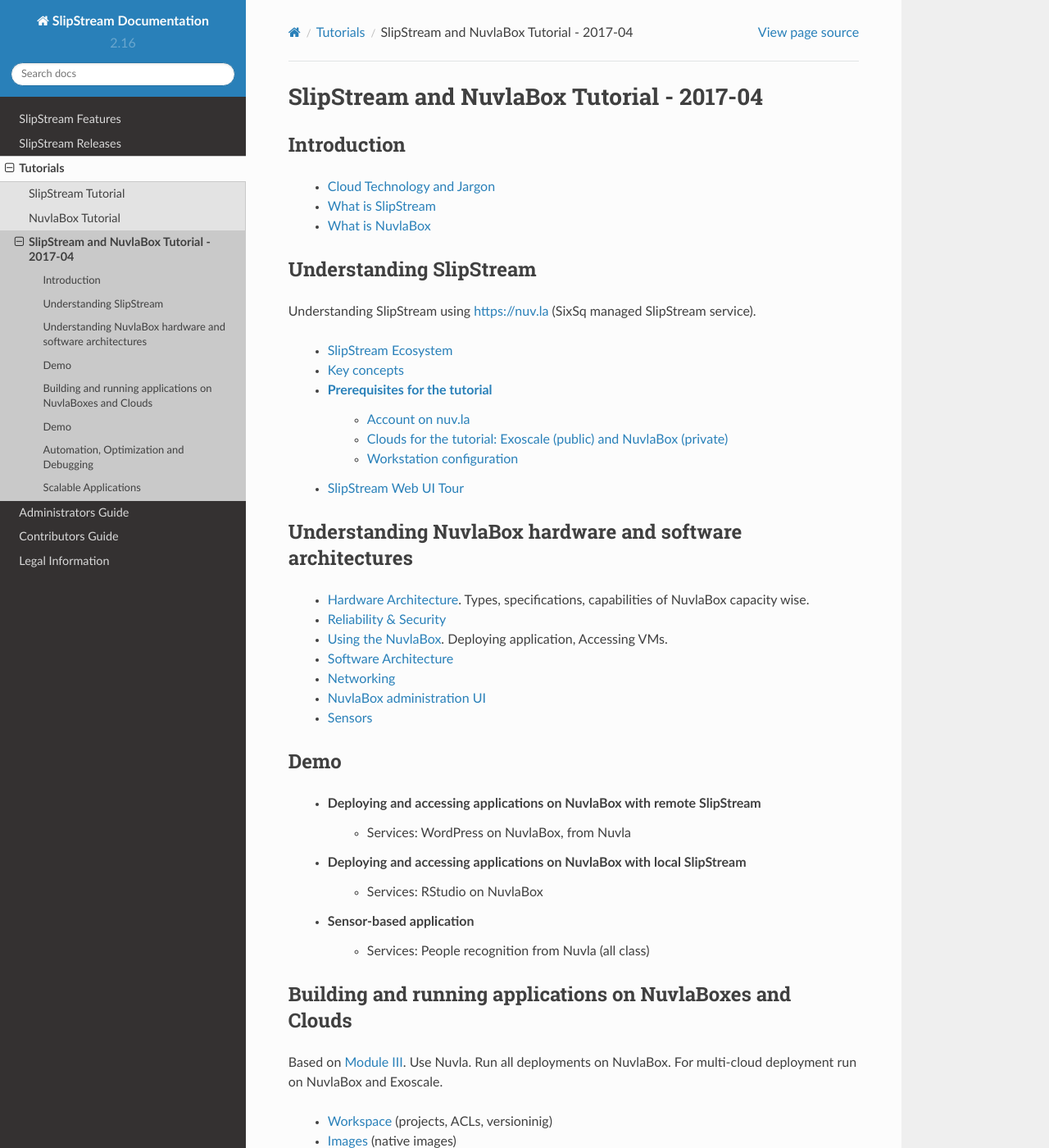
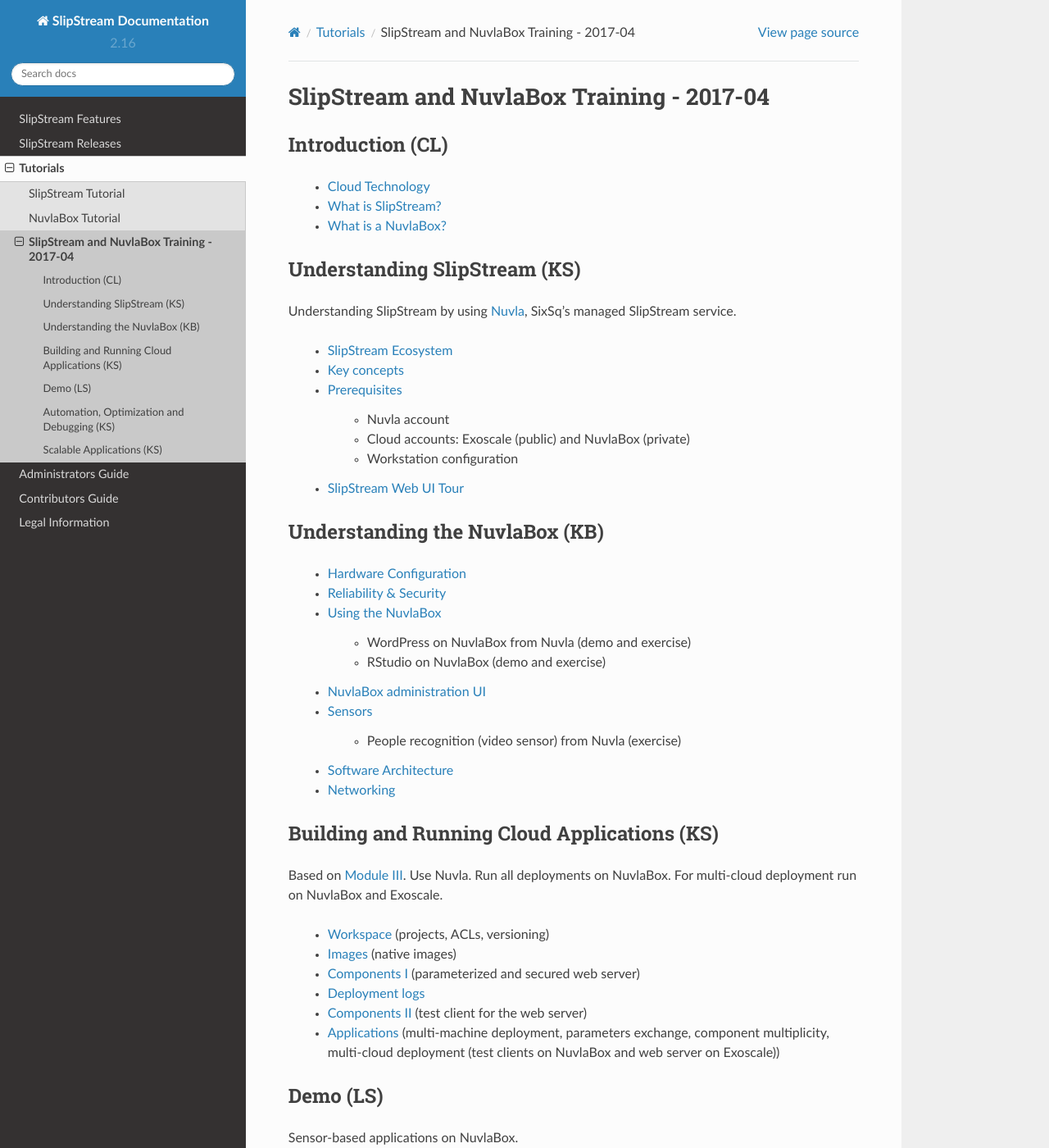
Before and after one commit to slipstream/SlipStreamDocumentation, a Sphinx documentation site: the page built from docs/tutorials/ss-nb-2017-04.rst, in a window 1280 px wide and 1400 px high. Shown: the whole window at 82% size. Built offline with Sphinx 7.4.7 and the Read the Docs theme 2.0.0, drawn with Linux system fonts in a browser that asks for light colours; some of the changed text lies outside the part shown.

```diff
--- a/docs/advanced_tutorial/index.rst
+++ b/docs/advanced_tutorial/index.rst
@@ -1,5 +1,5 @@
 
-SlipStraem Tutorial
+SlipStream Tutorial
 ===================
 
-`SlipStream tutorial <../tutorials/ss/index.html>`_.
+:doc:`SlipStream tutorial </tutorials/ss/index>`.
--- a/docs/tutorials/ss-nb-2017-04.rst
+++ b/docs/tutorials/ss-nb-2017-04.rst
@@ -1,92 +1,92 @@
 .. include:: links.txt
 
-SlipStream and NuvlaBox Tutorial - 2017-04
+SlipStream and NuvlaBox Training - 2017-04
 ==========================================
 
-Introduction
-------------
+Introduction (CL)
+-----------------
 
- * `Cloud Technology and Jargon <ss/cloud-technology.html>`_
- * `What is SlipStream <ss/slipstream-defined.html>`_
- * `What is NuvlaBox <nb/nuvlabox-defined.html>`_
+ * :doc:`Cloud Technology </tutorials/ss/cloud-technology>`
+ * :doc:`What is SlipStream? </tutorials/ss/slipstream-defined>`
+ * :doc:`What is a NuvlaBox? </tutorials/nb/nuvlabox-defined>`
 
-Understanding SlipStream
-------------------------
+Understanding SlipStream (KS)
+-----------------------------
 
-Understanding SlipStream using https://nuv.la (SixSq managed SlipStream
-service).
+Understanding SlipStream by using Nuvla_, SixSq's managed SlipStream
+service.
 
- * `SlipStream Ecosystem <ss/slipstream-ecosystem.html>`_
- * `Key concepts <ss/key-concepts.html>`_
- * `Prerequisites for the tutorial <ss/prerequisites.html>`_
-    * `Account on nuv.la <ss/prerequisites.html#nuvla-account>`_
-    * `Clouds for the tutorial: Exoscale (public) and NuvlaBox (private)
-      <ss/prerequisites.html#cloud-infrastructure-accounts>`_
-    * `Workstation configuration
-      <ss/prerequisites.html#workstation-configuration>`_
- * `SlipStream Web UI Tour <ss/web-interface-tour.html>`_
+ * :doc:`SlipStream Ecosystem </tutorials/ss/slipstream-ecosystem>`
+ * :doc:`Key concepts </tutorials/ss/key-concepts>`
+ * :doc:`Prerequisites </tutorials/ss/prerequisites>`
 
-Understanding NuvlaBox hardware and software architectures
-----------------------------------------------------------
+    * Nuvla account
+    * Cloud accounts: Exoscale (public) and NuvlaBox (private)
+    * Workstation configuration
 
- * `Hardware Architecture <nb/hw-spec.html>`_.  Types, specifications,
-   capabilities of NuvlaBox capacity wise.
- * `Reliability & Security <nb/robustness.html>`_
- * `Using the NuvlaBox <nb/plug-and-play.html>`_.  Deploying application,
-   Accessing VMs.
- * `Software Architecture <nb/sw-arch.html>`_
- * `Networking <nb/networking.html>`_
- * `NuvlaBox administration UI <nb/management.html>`_
- * `Sensors <nb/sensors-attach.html>`_
+ * :doc:`SlipStream Web UI Tour </tutorials/ss/web-interface-tour>`
 
-Demo
-----
-  * Deploying and accessing applications on NuvlaBox with remote SlipStream
-     * Services: WordPress on NuvlaBox, from Nuvla
-  * Deploying and accessing applications on NuvlaBox with local SlipStream
-     * Services: RStudio on NuvlaBox
-  * Sensor-based application
-     * Services: People recognition from Nuvla (all class)
+Understanding the NuvlaBox (KB)
+-------------------------------
 
-Building and running applications on NuvlaBoxes and Clouds
-----------------------------------------------------------
+ * :doc:`Hardware Configuration </tutorials/nb/hw-spec>`
+ * :doc:`Reliability & Security </tutorials/nb/robustness>`
+ * :doc:`Using the NuvlaBox </tutorials/nb/plug-and-play>`
 
-Based on `Module III <ss/module-3.html>`_. Use Nuvla. Run all deployments on
-NuvlaBox.  For multi-cloud deployment run on NuvlaBox and Exoscale.
+    * WordPress on NuvlaBox from Nuvla (demo and exercise)
+    * RStudio on NuvlaBox (demo and exercise)
 
- * `Workspace <ss/workspace.html>`_ (projects, ACLs, versioninig)
- * `Images <ss/images.html>`_ (native images)
- * `Components I <ss/components-1.html>`_ (parameterized and secured web server)
+ * :doc:`NuvlaBox administration UI </tutorials/nb/management>`
+ * :doc:`Sensors </tutorials/nb/sensors-attach>`
+
+    * People recognition (video sensor) from Nuvla (exercise)
+
+ * :doc:`Software Architecture </tutorials/nb/sw-arch>`
+ * :doc:`Networking </tutorials/nb/networking>`
+
+Building and Running Cloud Applications (KS)
+--------------------------------------------
+
+Based on :doc:`Module III </tutorials/ss/module-3>`. Use Nuvla. Run
+all deployments on NuvlaBox.  For multi-cloud deployment run on
+NuvlaBox and Exoscale.
+
+ * :doc:`Workspace </tutorials/ss/workspace>` (projects, ACLs,
+   versioning)
+ * :doc:`Images </tutorials/ss/images>` (native images)
+ * :doc:`Components I </tutorials/ss/components-1>` (parameterized and
+   secured web server)
  * `Deployment logs <ss/debugging.html#reports>`_
- * `Components II <ss/components-2.html>`_ (test client for the web server)
- * `Applications <ss/applications.html>`_ (multi-machine deployment, parameters
-   exchange, component multiplicity, multi-cloud deployment (test clients on
-   NuvlaBox and web server on Exoscale))
+ * :doc:`Components II </tutorials/ss/components-2>` (test client for
+   the web server)
+ * :doc:`Applications </tutorials/ss/applications>` (multi-machine
+   deployment, parameters exchange, component multiplicity,
+   multi-cloud deployment (test clients on NuvlaBox and web server on
+   Exoscale))
 
-Demo
-----
+Demo (LS)
+---------
 
 Sensor-based applications on NuvlaBox.
 
- *  Cars counting camera and application
+ *  Car counting camera and application
 
-Automation, Optimization and Debugging
---------------------------------------
+Automation, Optimization and Debugging (KS)
+-------------------------------------------
 
- * `Automating SlipStream <ss/automating-slipstream.html>`_
- * `Faster Deployment with build image feature <ss/faster-deployment.html>`_
- * `Debugging applications <ss/debugging.html>`_
+ * :doc:`Automating SlipStream </tutorials/ss/automating-slipstream>`
+ * :doc:`Faster Deployments </tutorials/ss/faster-deployment>`
+ * :doc:`Debugging applications </tutorials/ss/debugging>`
 
-Scalable Applications
----------------------
+Scalable Applications (KS)
+--------------------------
 
-Base on `Module IV <ss/module-4.html>`_.
+Theory and demonstration of scalable and autoscalable application in
+SlipStream.  Based on :doc:`SlipStream Module IV
+</tutorials/ss/module-4>`.
 
- * Application (auto-)scalability with SlipStream. Theory
+ * :doc:`Scalable applications <ss/scalable-applications>`
+ * :doc:`Auto-scalable applications
+   </tutorials/ss/autoscalable-applications>`
 
-   * `Scalable applications <ss/scalable-applications.html>`_
-   * `Auto-scaling user applications
-     <ss/autoscalable-applications.html#auto-scaling-of-user-applications>`_
-
- * Demo of `Auto-scalable application in SlipStream
-   <ss/autoscalable-applications.html>`_ on Exoscale.
+    * Demo of autoscalable application on Exoscale
```
Also changed, not shown: docs/tutorials/ss/prerequisites.rst (+40 -2 lines), docs/tutorials/ss/images/screenshots/reset-dialog.png (added), docs/tutorials/ss/images/screenshots/reset-link.png (added).
